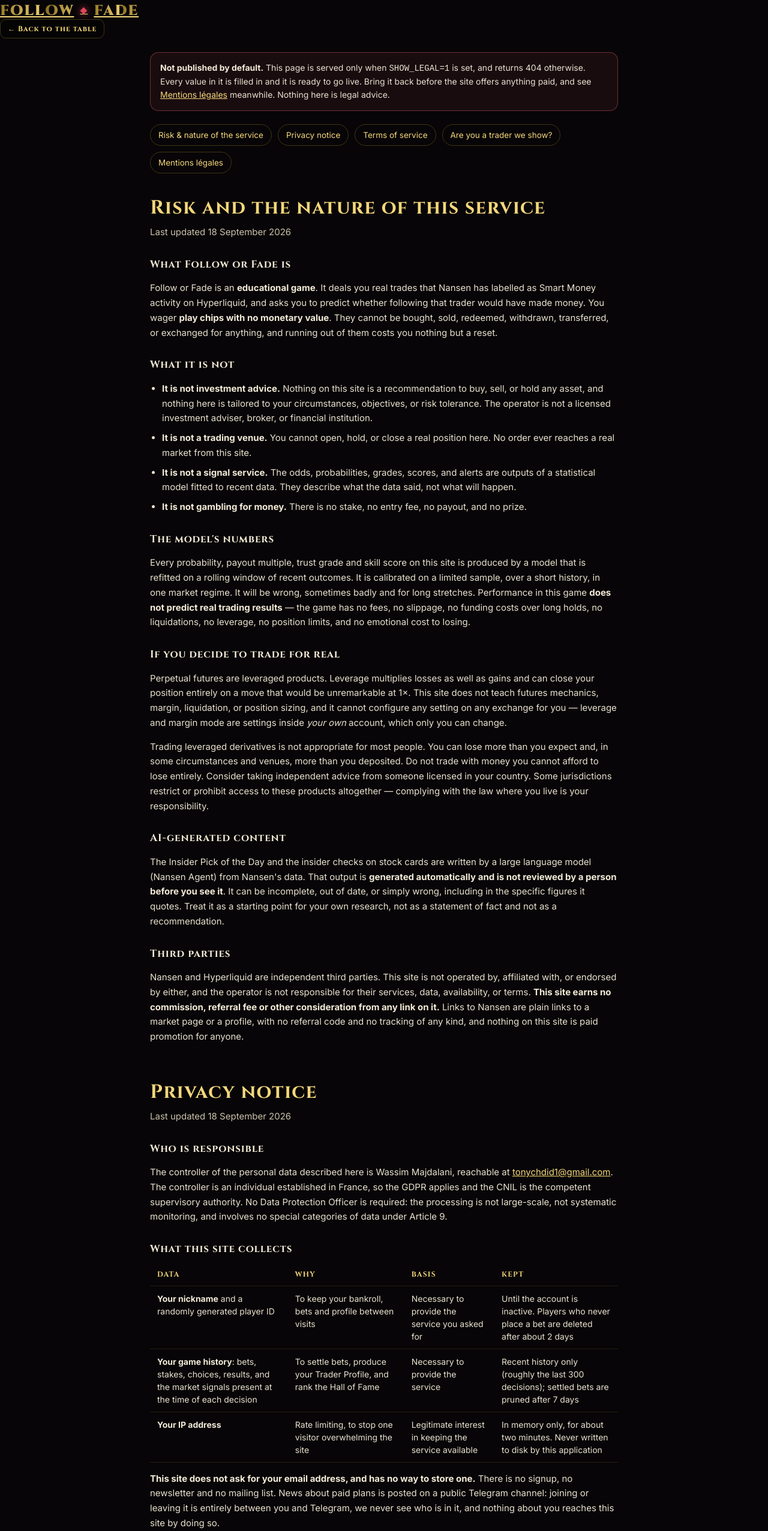
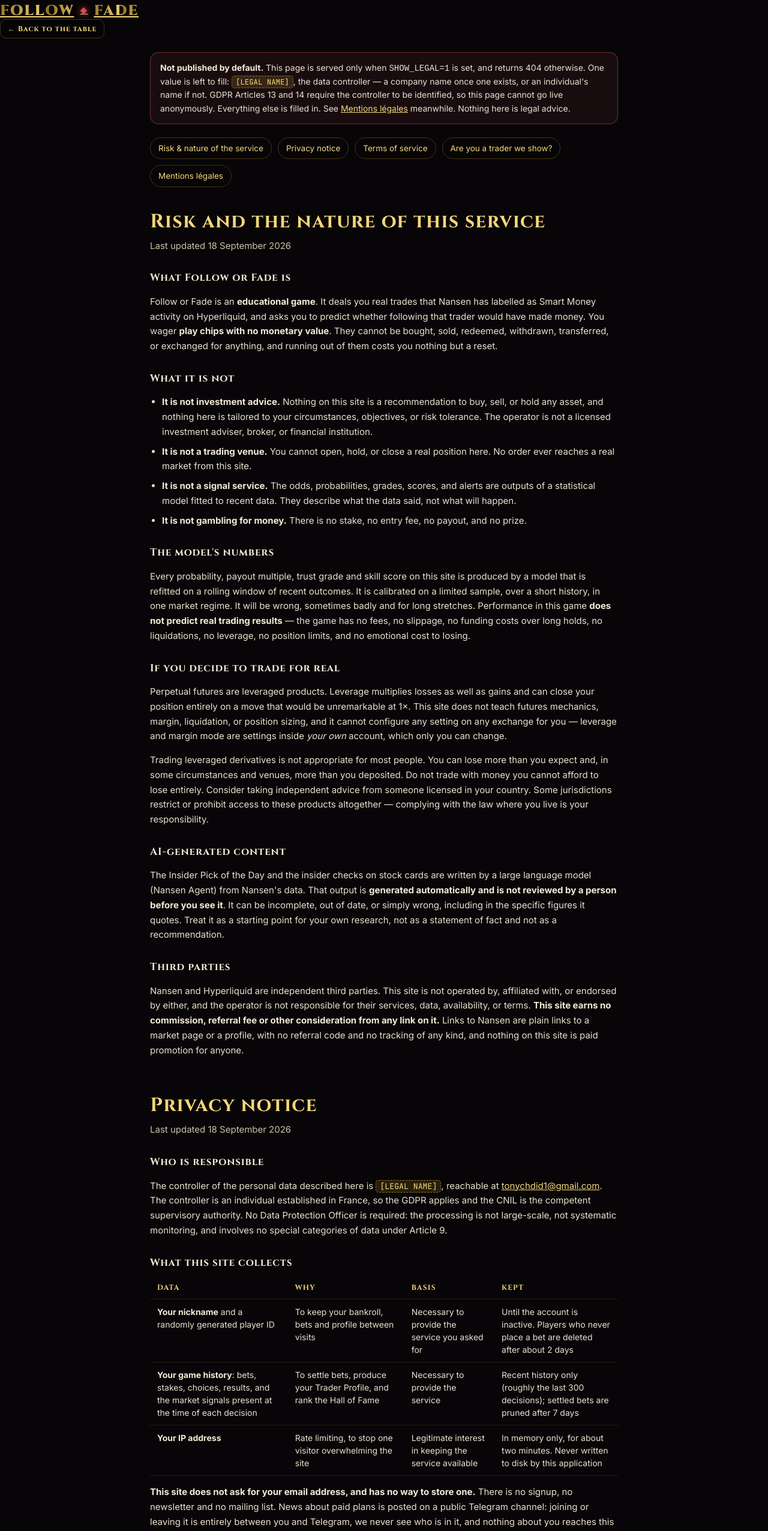
Before and after one commit to Tonychdid/follow-or-fade, a website: page public/legal-full.html in a window 1280 px wide. Shown: the top 2552 px of the page at 60% size. Drawn offline with Linux system fonts and the light colour scheme.

Commit message:
Add files via upload

```diff
--- a/public/legal-full.html
+++ b/public/legal-full.html
@@ -21,9 +21,10 @@
 
   <div class="lg-draft">
     <b>Not published by default.</b> This page is served only when <code>SHOW_LEGAL=1</code> is set, and
-    returns 404 otherwise. Every value in it is filled in and it is ready to go live. Bring it back before
-    the site offers anything paid, and see <a href="/legal.html">Mentions légales</a> meanwhile.
-    Nothing here is legal advice.
+    returns 404 otherwise. One value is left to fill: <span class="ph">[LEGAL NAME]</span>, the data
+    controller — a company name once one exists, or an individual's name if not. GDPR Articles 13 and 14
+    require the controller to be identified, so this page cannot go live anonymously. Everything else is
+    filled in. See <a href="/legal.html">Mentions légales</a> meanwhile. Nothing here is legal advice.
   </div>
 
   <nav class="lg-nav">
@@ -113,7 +114,7 @@
 
     <h2>Who is responsible</h2>
     <p>
-      The controller of the personal data described here is Wassim Majdalani, reachable
+      The controller of the personal data described here is <span class="ph">[LEGAL NAME]</span>, reachable
       at <a href="mailto:tonychdid1@gmail.com">tonychdid1@gmail.com</a>. The controller is an individual established in France,
       so the GDPR applies and the CNIL is the competent supervisory authority. No Data Protection Officer
       is required: the processing is not large-scale, not systematic monitoring, and involves no special
@@ -278,7 +279,7 @@
     <h2>1. Agreement</h2>
     <p>
       By using Follow or Fade you agree to these terms. If you do not agree, do not use the site. The
-      service is operated by Wassim Majdalani ("we", "us").
+      service is operated by <span class="ph">[LEGAL NAME]</span> ("we", "us").
     </p>
 
     <h2>2. Eligibility</h2>
@@ -334,7 +335,7 @@
     <h2>8. Intellectual property</h2>
     <p>
       The site, its code, design, text and the model behind it are owned by
-      Wassim Majdalani, all rights reserved. You may use the service as
+      <span class="ph">[LEGAL NAME]</span>, all rights reserved. You may use the service as
       intended; you may not copy, modify, redistribute, or create derivative works from it without written
       permission. Market data remains the property of its providers. Names and trademarks of third parties
       are used for identification only.
```
Also changed, not shown: DEMO_SCRIPT.md (+2 -2 lines), public/legal.html (+1 -2 lines), README.md, 1 other file.
